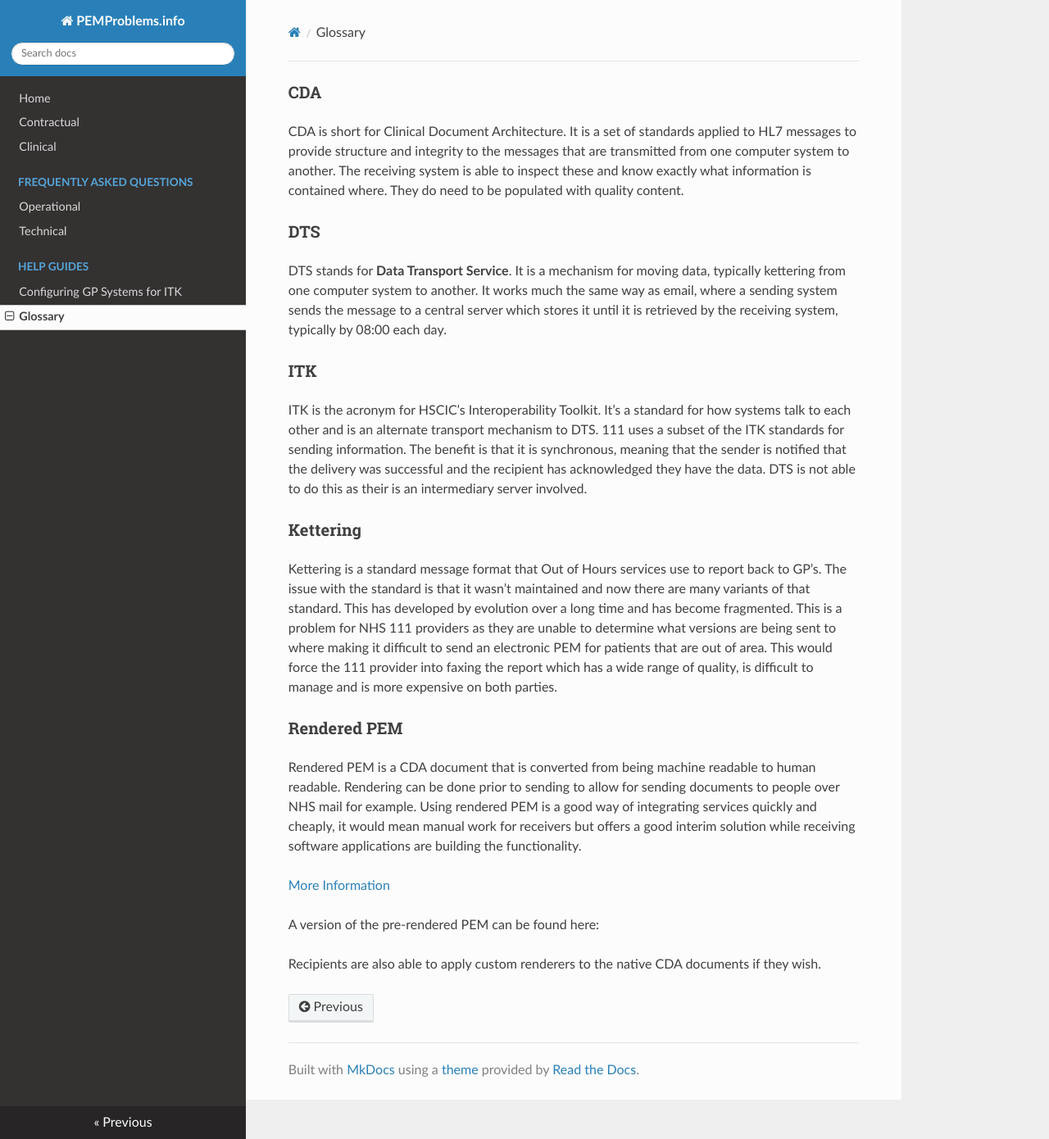
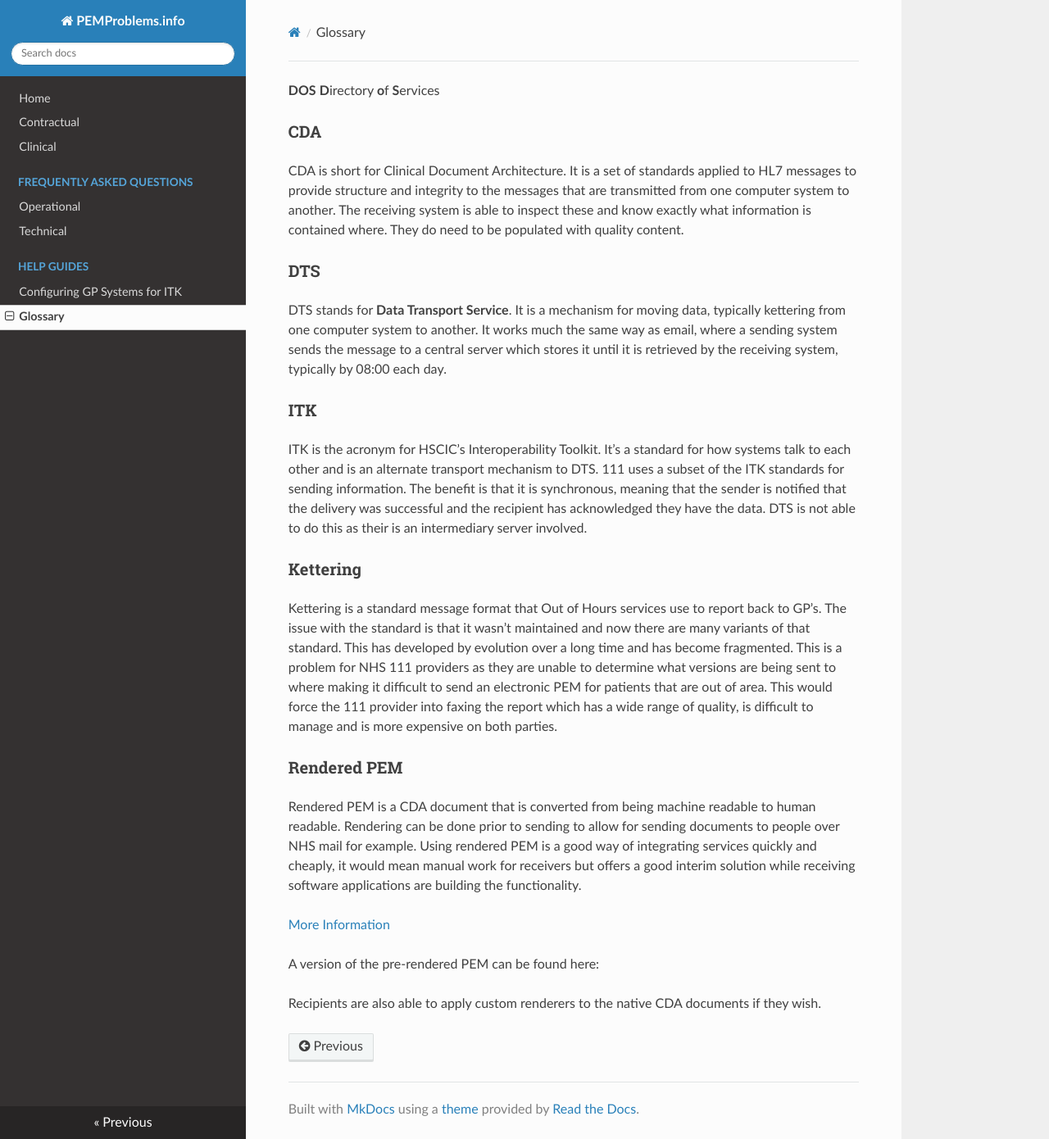
Before and after one commit to tonyyates/pemproblems.info, an MkDocs documentation site: the page built from docs/glossary.md, in a window 1280 px wide and 1390 px high. Shown: the whole window at 82% size. Built offline with MkDocs 1.6.1, drawn with Linux system fonts in a browser that asks for light colours; nearby versions of some CDN libraries; old or Windows-style settings are respelled for this version of MkDocs.

Commit message:
Add DOS to glossary

```diff
--- a/docs/glossary.md
+++ b/docs/glossary.md
@@ -1,3 +1,6 @@
+**DOS**
+**D**irectory **o**f **S**ervices
+
 ### CDA
 
 CDA is short for Clinical Document Architecture. It is a set of standards applied to HL7 messages to provide structure and integrity to the messages that are transmitted from one computer system to another. The receiving system is able to inspect these and know exactly what information is contained where. They do need to be populated with quality content.
```
